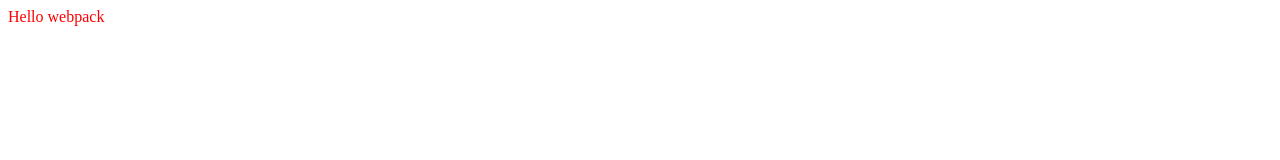
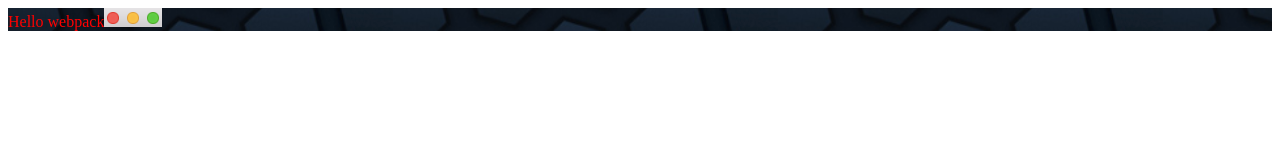
Before and after one commit to JoshCheek/going-through-the-webpack-guides, a website built with webpack: page 02_asset_management/dist/index.html in a window 1280 px wide. Built offline with nearby package versions, Linux system fonts and the light colour scheme.

Commit message:
Load an image from JS and another from css
For minifying and optimizing, they recommend checking out:
* [image-webpack-loader](https://github.com/tcoopman/image-webpack-loader)
* [url-loaer](https://webpack.js.org/loaders/url-loader)

```diff
--- a/02_asset_management/package.json
+++ b/02_asset_management/package.json
@@ -12,6 +12,7 @@
   "license": "ISC",
   "devDependencies": {
     "css-loader": "^1.0.0",
+    "file-loader": "^2.0.0",
     "style-loader": "^0.22.1",
     "webpack": "^4.17.1",
     "webpack-cli": "^3.1.0"
--- a/02_asset_management/src/index.js
+++ b/02_asset_management/src/index.js
@@ -1,10 +1,18 @@
 import _ from 'lodash';
 import './style.css';
+import Icon from './icon2.png';
 
 function component() {
   let element = document.createElement('div');
   element.innerHTML = _.join(['Hello', 'webpack'], ' ');
   element.classList.add('hello');
+
+  // Add the image to our existing div.
+  var myIcon = new Image();
+  myIcon.src = Icon;
+
+  element.appendChild(myIcon);
+
   return element;
 }
 
--- a/02_asset_management/src/style.css
+++ b/02_asset_management/src/style.css
@@ -1,3 +1,4 @@
 .hello {
   color: red;
+  background: url('./icon1.png');
 }
--- a/02_asset_management/webpack.config.js
+++ b/02_asset_management/webpack.config.js
@@ -10,7 +10,8 @@ module.exports = {
 
   module: {
     rules: [
-      { test: /\.css$/, use: ['style-loader', 'css-loader'] }
+      { test: /\.css$/, use: ['style-loader', 'css-loader'] },
+      { test: /\.(png|svg|jpg|gif)$/, use: ['file-loader'] },
     ]
   }
 };
```
Also changed, not shown: 02_asset_management/src/icon1.png (added), 02_asset_management/src/icon2.png (added), 2 other files.
